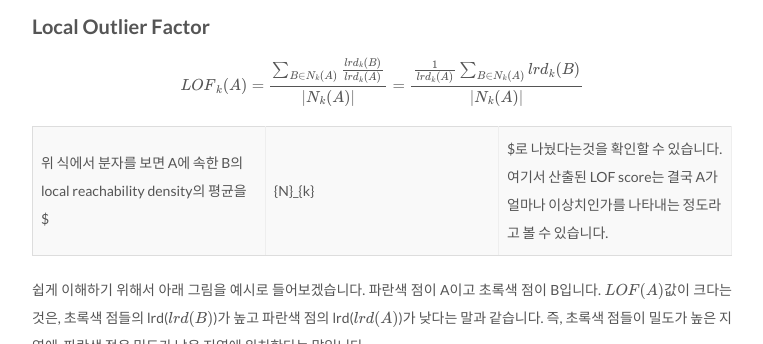
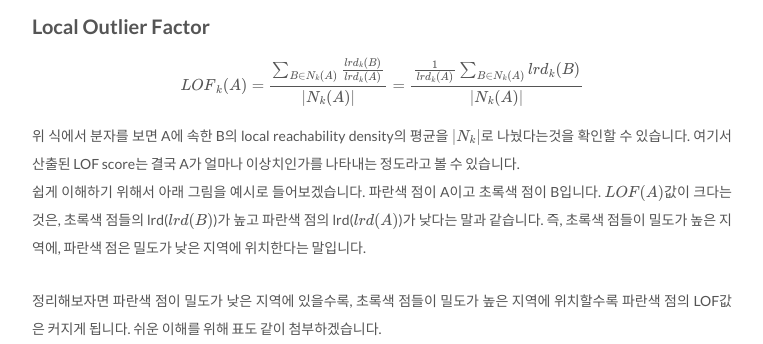
Before and after one commit to Jayhey/Jayhey.github.io, a Jekyll site: the page built from _posts/2017-11-10-Novelty_detection_LOF.md, in a window 1280 px wide, cut to the strip 2921-3265 px from the top of the page. Shown: the whole strip, without its empty margins (258-1021 px from the left). Built offline with Jekyll 4.4.1, drawn with Linux system fonts in a browser that asks for light colours; formulas are drawn with MathJax 3; comment, search, counter and statistics services are not loaded; some of the changed lines change nothing that is shown.

Commit message:
문단 수정

```diff
--- a/_posts/2017-11-10-Novelty_detection_LOF.md
+++ b/_posts/2017-11-10-Novelty_detection_LOF.md
@@ -57,7 +57,7 @@ $$lrd_{ k }(A)=\frac { |{ N }_{ k }(p)| }{ \sum _{ O\in { N }_{ k }(A) } reachab
 $${ LOF }_{ k }(A)=\frac { \sum _{ B\in { N }_{ k }(A) }^{  }{ \frac { lrd_{ k }(B) }{ lrd_{ k }(A) }  }  }{ |{ N }_{ k }(A)| } =\frac { \frac { 1 }{ lrd_{ k }(A) } \sum _{ B\in { N }_{ k }(A) }^{  }{ lrd_{ k }(B) }  }{ |{ N }_{ k }(A)| }  $$
 
 
-위 식에서 분자를 보면 A에 속한 B의 local reachability density의 평균을 $|{N}_{k}|$로 나눴다는것을 확인할 수 있습니다. 여기서 산출된 LOF score는 결국 A가 얼마나 이상치인가를 나타내는 정도라고 볼 수 있습니다.
+<div>위 식에서 분자를 보면 A에 속한 B의 local reachability density의 평균을 $|{N}_{k}|$로 나눴다는것을 확인할 수 있습니다. 여기서 산출된 LOF score는 결국 A가 얼마나 이상치인가를 나타내는 정도라고 볼 수 있습니다. </div>
 
 쉽게 이해하기 위해서 아래 그림을 예시로 들어보겠습니다. 파란색 점이 A이고 초록색 점이 B입니다. ${ LOF }(A)$값이 크다는 것은, 초록색 점들의 lrd(${lrd}(B)$)가 높고 파란색 점의 lrd(${lrd}(A)$)가 낮다는 말과 같습니다. 즉, 초록색 점들이 밀도가 높은 지역에, 파란색 점은 밀도가 낮은 지역에 위치한다는 말입니다.
 
```
